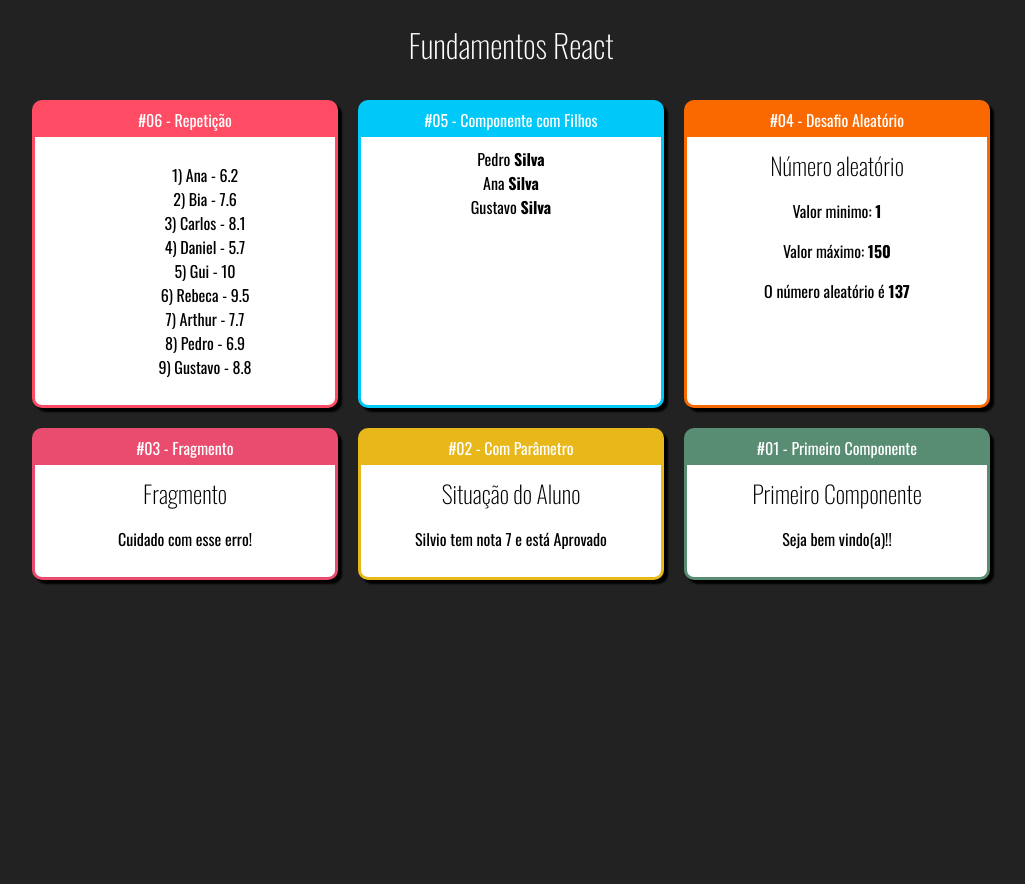
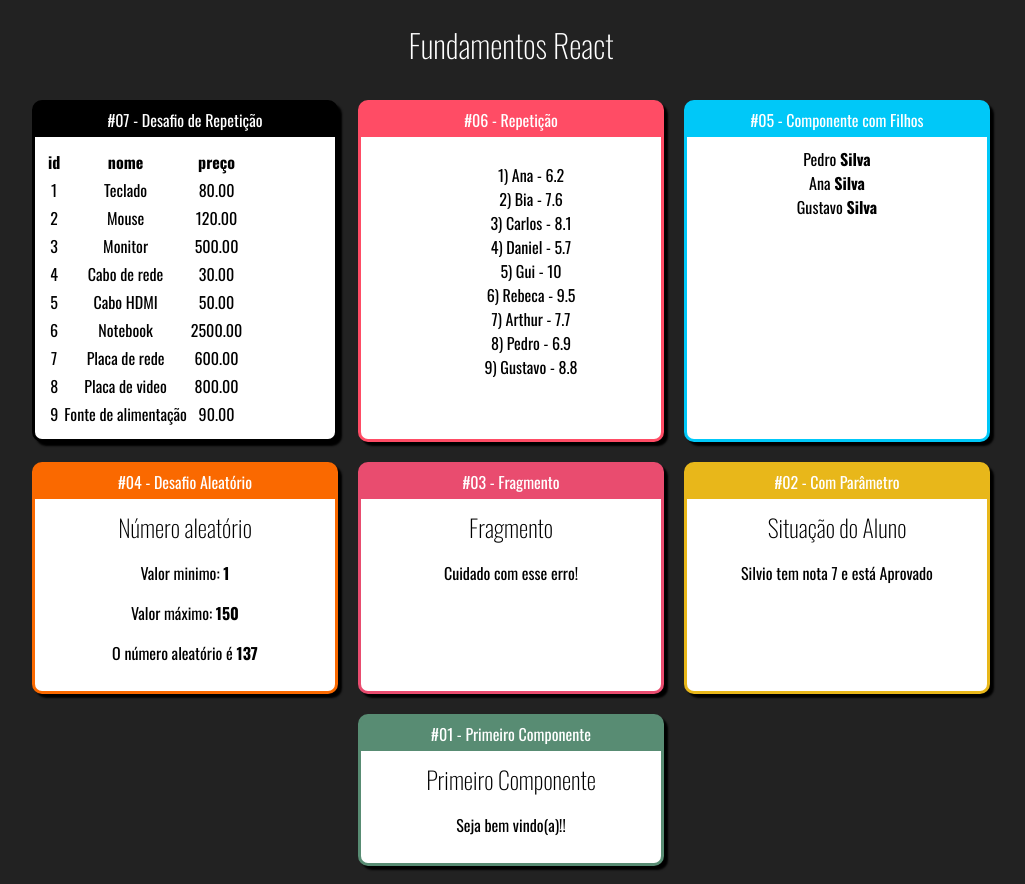
Before and after one commit to SilvioDiasJr/fundamentos-react, a React (Create React App) app in the folder fundamentos-react/: page / in a window 1280 px wide. Shown: the whole page, without its empty margins (129-1154 px from the left). Before the commit the page ends 800 px from the top, so only its background shows below. Built offline with nearby package versions, Linux system fonts and the light colour scheme.

Commit message:
modificar importação do componente TabelaProdutos.jsx

```diff
--- a/fundamentos-react/src/App.jsx
+++ b/fundamentos-react/src/App.jsx
@@ -10,6 +10,7 @@ import FamiliaMembro from './components/basicos/FamiliaMembro'
 import ListaAlunos from './components/repeticao/ListaAlunos'
 
 import './App.css'
+import TabelaProdutos from './components/repeticao/TabelaProdutos'
 
 const App = () => {
   return (
@@ -17,6 +18,10 @@ const App = () => {
       <h1>Fundamentos React</h1>
 
       <div className="Cards">
+        <Card titulo="#07 - Desafio de Repetição" color="#000">
+          <TabelaProdutos />
+        </Card>
+
         <Card titulo="#06 - Repetição" color="#FF4C65">
           <ListaAlunos />
         </Card>
```
